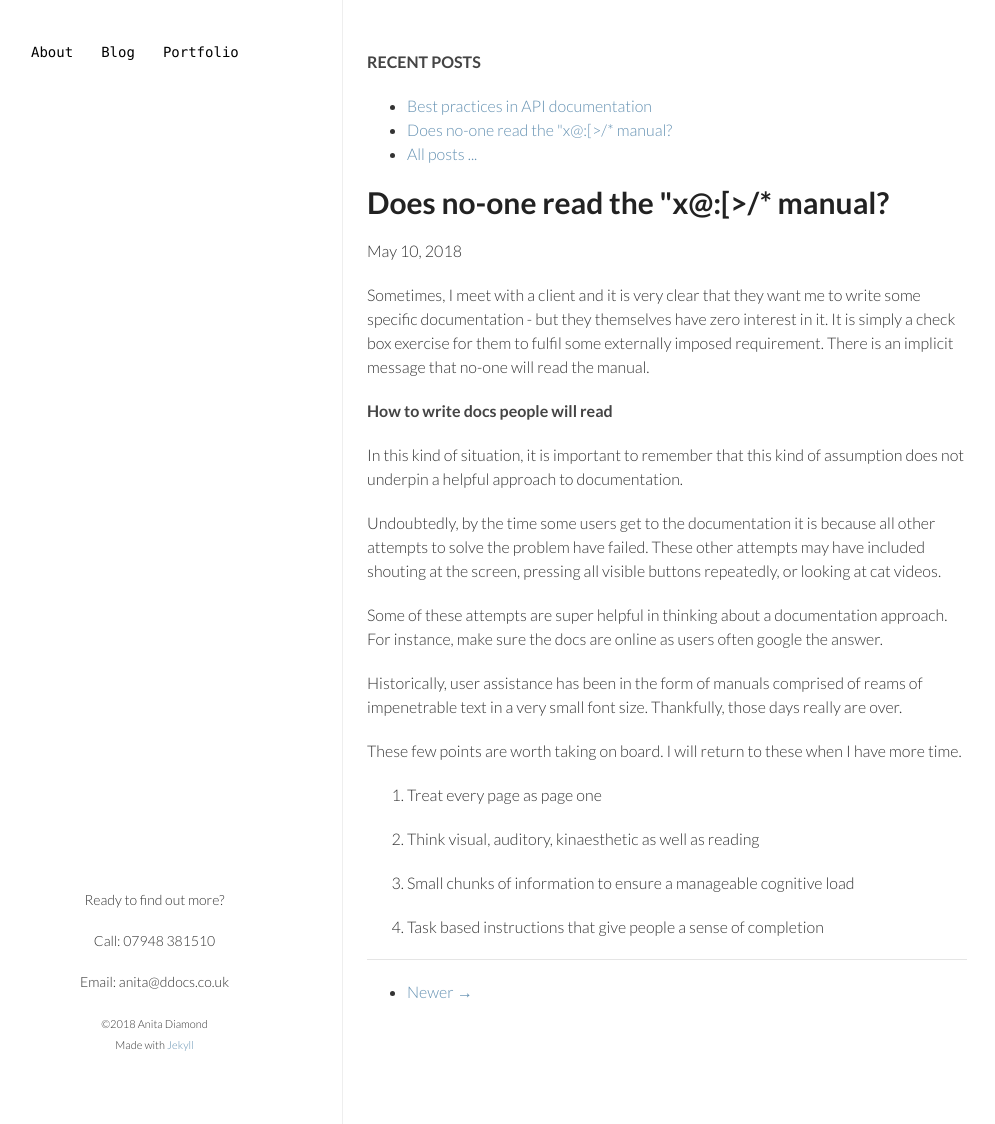
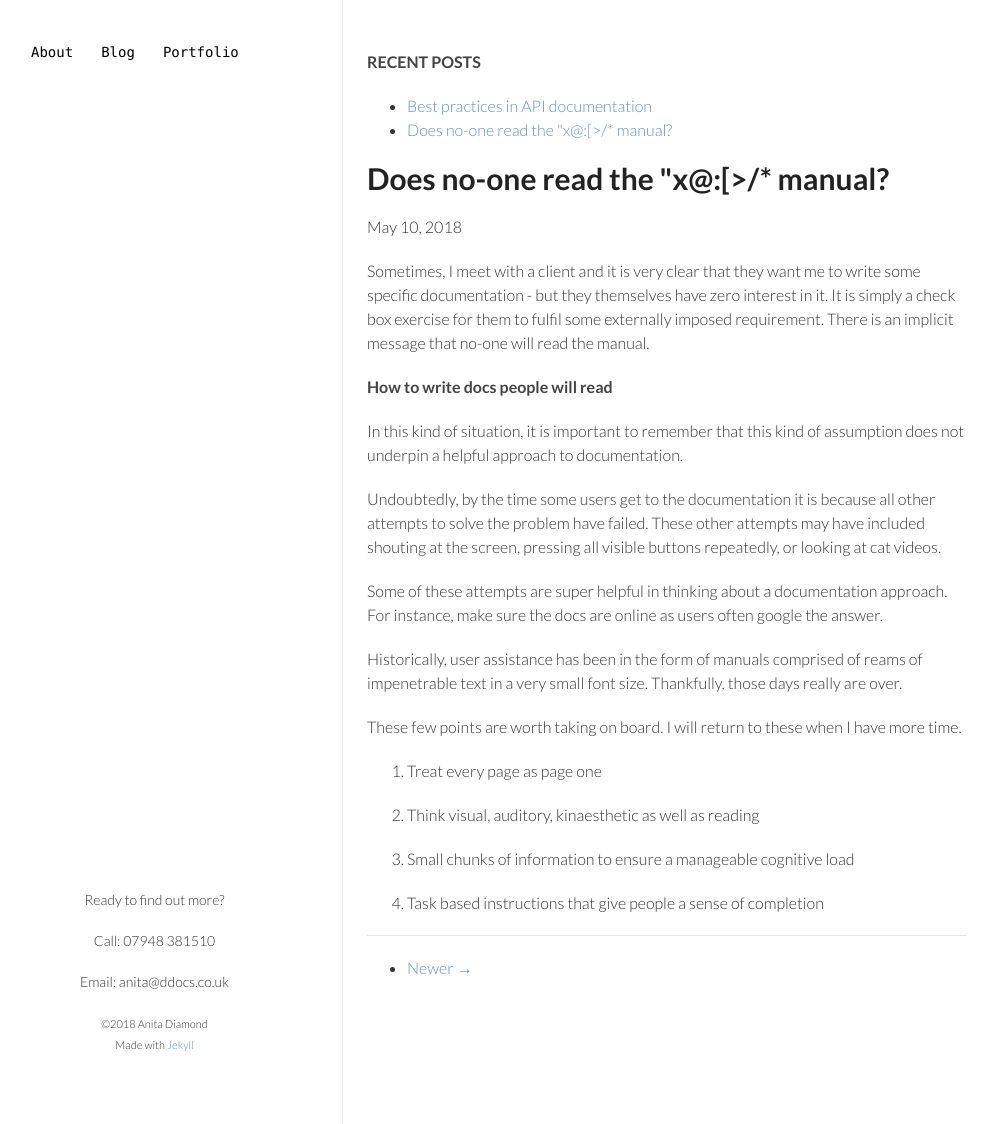
Before and after one commit to ddocs/ddocs.github.io, a Jekyll site: the page built from _posts/2018-05-10-firstproject.md, in a window 1280 px wide and 1124 px high. Shown: the whole window, without its empty margins (148-1143 px from the left). Built offline with Jekyll 4.4.1, drawn with Linux system fonts in a browser that asks for light colours; nearby versions of some CDN libraries.

Commit message:
removed allposts link

```diff
--- a/_layouts/portfolio_entry.html
+++ b/_layouts/portfolio_entry.html
@@ -11,7 +11,7 @@ layout: default
                     {% for post in site.posts limit:10 %}
                     <li><a href="{{ post.url | prepend: site.baseurl }}" {% if page.title==post.title %} class="active" {% endif %}>{{ post.title }}</a></li>
                     {% endfor %}
-                    <li><a href="{{ "/allposts" | prepend: site.baseurl }}">All posts ...</a></li>
+
                 </ul>
             </div>
         </div>
```
